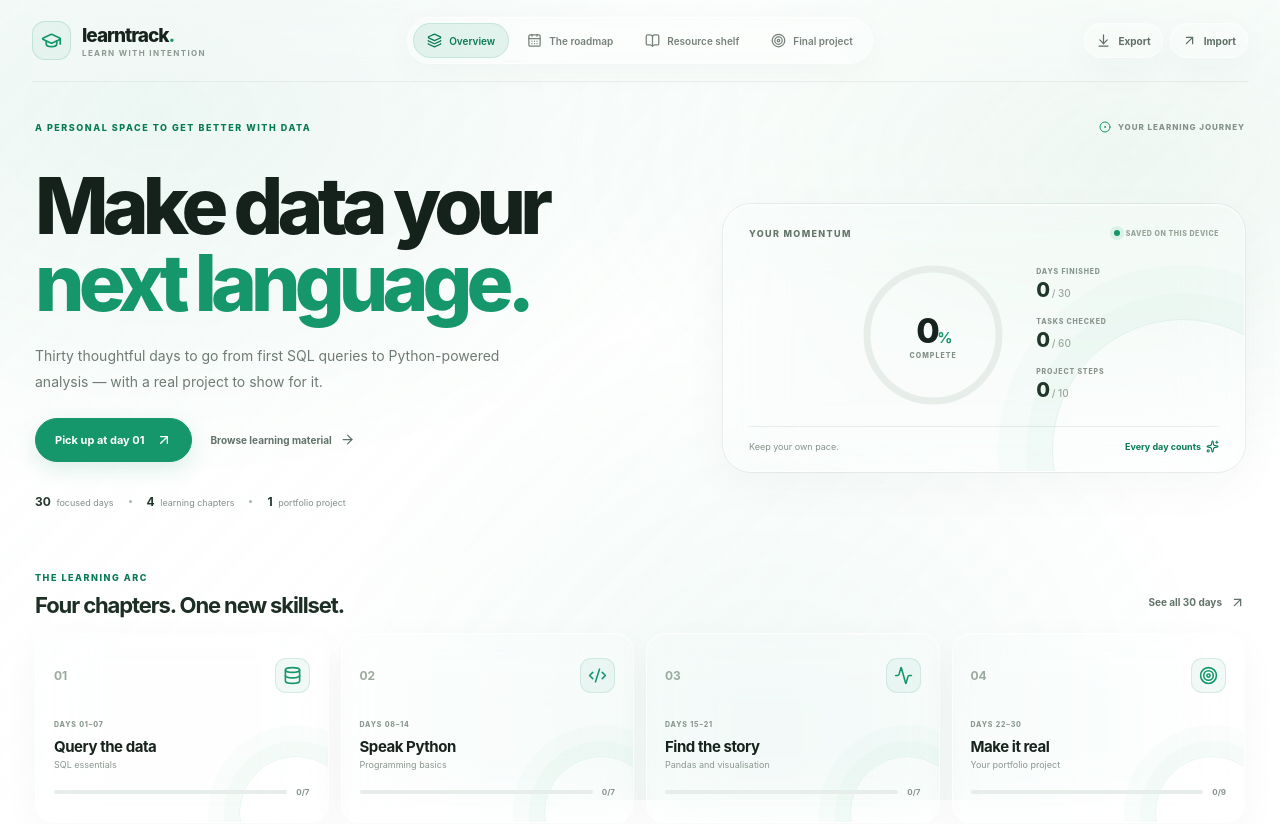
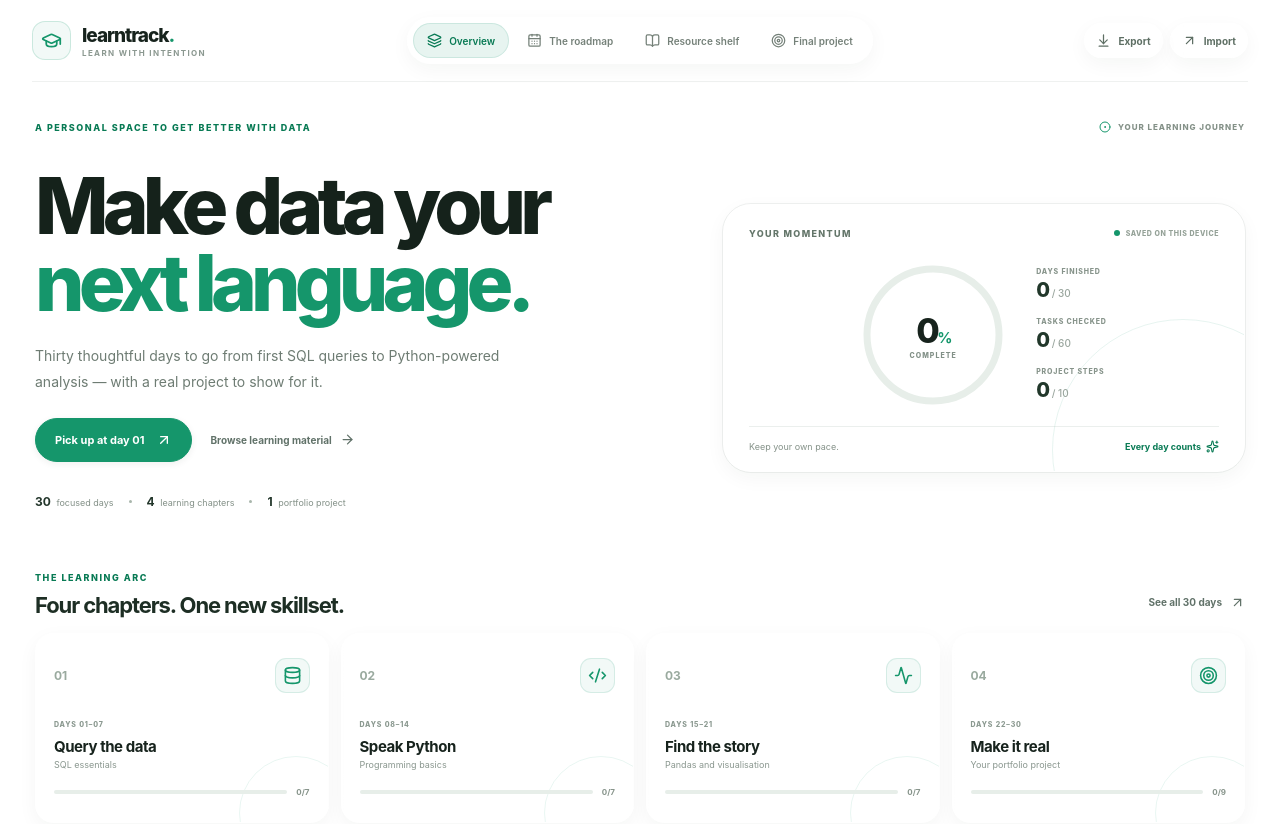
Before and after one commit to Prasadpolisetty/learntrack, a React (Vite) app: page / in a window 1280 px wide. Shown: the top 824 px of the page. Built offline with nearby package versions, Linux system fonts and the light colour scheme.

Commit message:
style: remove neon glow and keep glass effects subtle

```diff
--- a/src/index.css
+++ b/src/index.css
@@ -376,3 +376,40 @@ body {
     background: rgba(255,255,255,.84) !important;
   }
 }
+
+
+
+/* NO-NEON FINISH
+   Keep the glass UI restrained: no luminous gradients, green glow, or halo effects.
+*/
+.site-shell:before {
+  background: none !important;
+}
+.jade-button,
+.jade-button:hover,
+.jade-button:active,
+.glass-panel,
+.chapter-card:hover,
+.resource-tile:hover,
+.diagram-window,
+.confirm-dialog,
+.toast-message,
+.main-nav,
+.tool-button,
+.progress-showcase,
+.chapter-card,
+.resource-tile {
+  box-shadow: 0 6px 20px rgba(24, 42, 30, .045) !important;
+}
+.progress-showcase:before,
+.chapter-card:after {
+  box-shadow: none !important;
+}
+.live-indicator i,
+.pulse-dot {
+  box-shadow: none !important;
+}
+.jade-button,
+.jade-button:hover {
+  box-shadow: 0 2px 7px rgba(24, 42, 30, .07) !important;
+}
```
